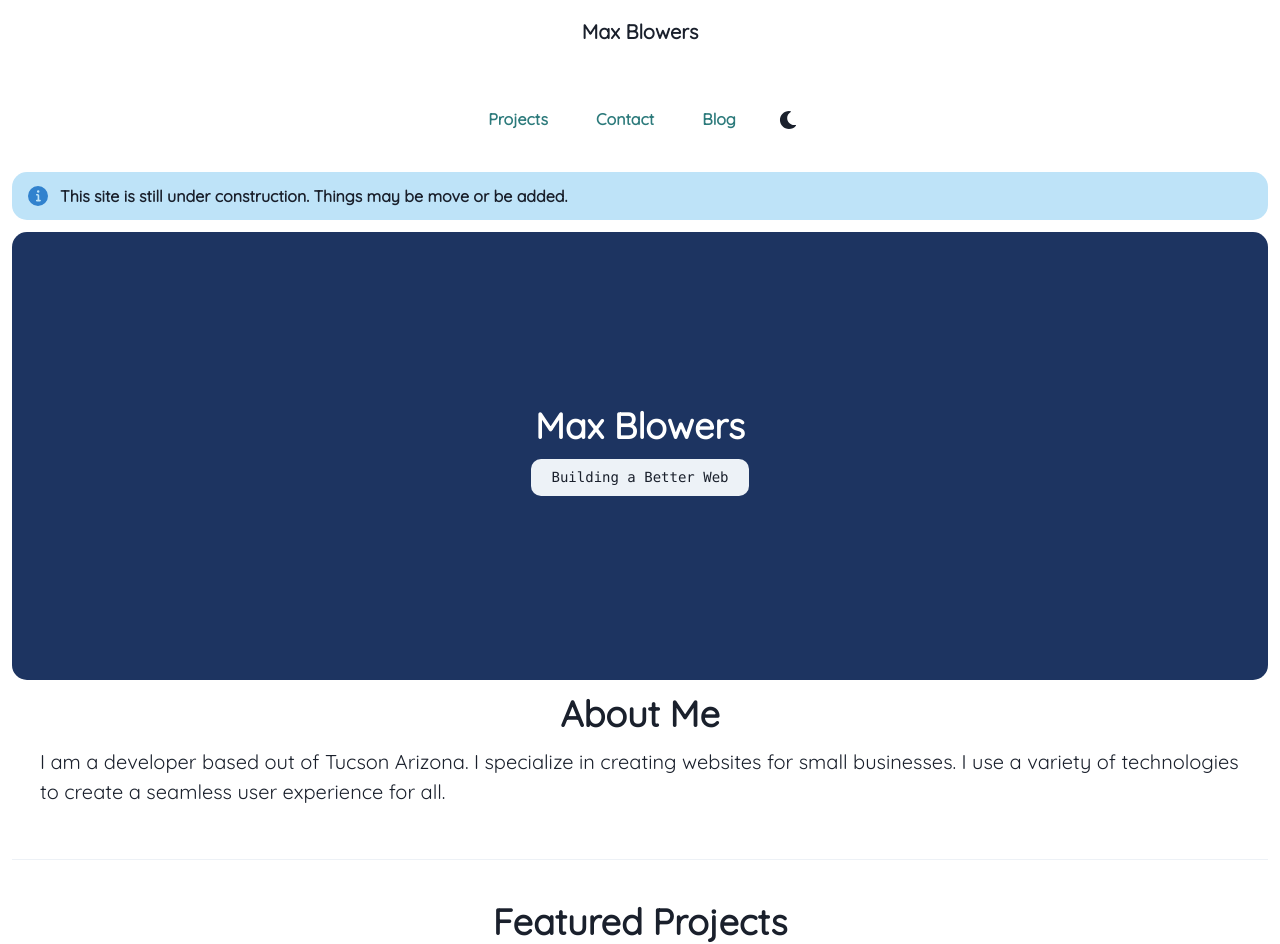
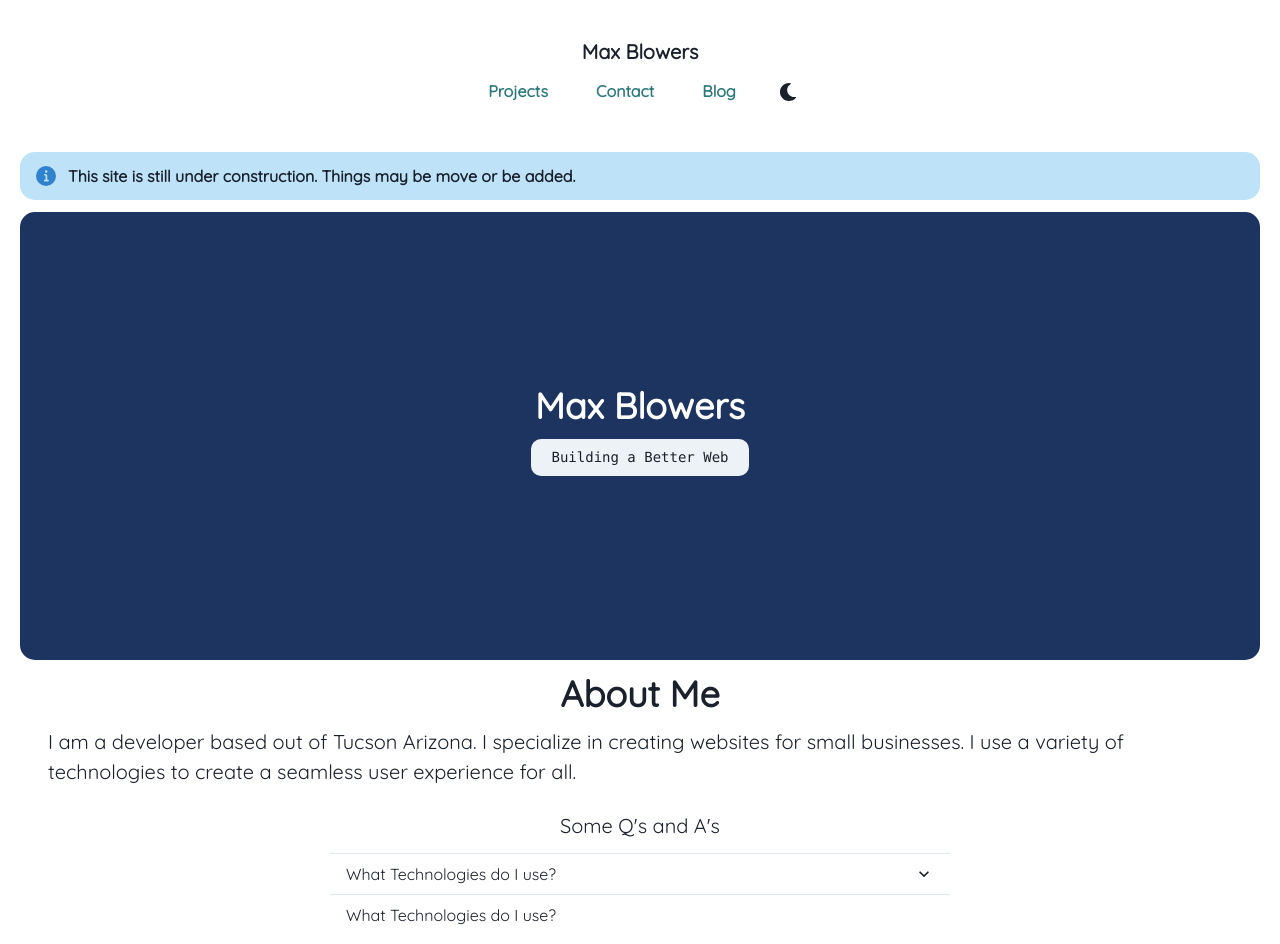
Before and after one commit to BlowersMax/blowersmax, a React (Create React App) app: page / in a window 1280 px wide. Shown: the top 944 px of the page. Built offline with nearby package versions, Linux system fonts and the light colour scheme.

Commit message:
TODO finish about

```diff
--- a/src/App.js
+++ b/src/App.js
@@ -4,8 +4,6 @@ import {
   extendTheme,
 } from '@chakra-ui/react';
 import "@fontsource/quicksand"
-import { ColorModeSwitcher } from './ColorModeSwitcher';
-import { Logo } from './Logo';
 import Home from './pages/home/home';
 import Header from './components/navigation/header';
 import { BrowserRouter, Route, Routes } from 'react-router-dom';
@@ -27,8 +25,6 @@ const theme = extendTheme({
   }
 })
 
-// Your web app's Firebase configuration
-// For Firebase JS SDK v7.20.0 and later, measurementId is optional
 const firebaseConfig = {
   apiKey: "AIzaSyCHZ5tRkUBW7Lb1-tXzy0JBLS-i31_5bNw",
   authDomain: "maxblowers-5280b.firebaseapp.com",
--- a/src/components/about/about.js
+++ b/src/components/about/about.js
@@ -1,4 +1,15 @@
-import { Flex, Heading, Text } from '@chakra-ui/react';
+import {
+  Accordion,
+  AccordionButton,
+  AccordionItem,
+  Flex,
+  Heading,
+  Text,
+  Box,
+  AccordionIcon,
+  AccordionPanel,
+  Center,
+} from '@chakra-ui/react';
 
 function About() {
   return (
@@ -9,6 +20,35 @@ function About() {
         websites for small businesses. I use a variety of technologies to create
         a seamless user experience for all.
       </Text>
+      <Text fontSize="xl" mx={7} my={3}>
+        Some Q's and A's
+      </Text>
+      <Accordion allowToggle width="50%">
+        <AccordionItem>
+          <h2>
+            <AccordionButton>
+              <Box flex="1" textAlign="left">
+                What Technologies do I use?
+              </Box>
+              <AccordionIcon />
+            </AccordionButton>
+          </h2>
+          <AccordionPanel>
+            I use React, SASS, Webflow, Chakra UI, NodeJS, and Javascript to
+            create websites!
+          </AccordionPanel>
+        </AccordionItem>
+        <AccordionItem>
+          <h2>
+            <AccordionButton>
+              <Box flex="1" textAlign="left">
+                What Technologies do I use?
+              </Box>
+            </AccordionButton>
+            <AccordionIcon />
+          </h2>
+        </AccordionItem>
+      </Accordion>
     </Flex>
   );
 }
--- a/src/components/contact/contact.js
+++ b/src/components/contact/contact.js
@@ -17,7 +17,7 @@ function Contact() {
                             pointerEvents='none'
                             children={<EmailIcon color='gray.300' />}
                         />
-                        <Input type='tel' placeholder='Email' />
+                        <Input type='email' placeholder='Email' />
                     </InputGroup>
 
                 </FormControl>
--- a/src/components/navigation/footer.js
+++ b/src/components/navigation/footer.js
@@ -1,16 +1,53 @@
-import { Button, ButtonGroup, Flex, Heading, Spacer, Text } from "@chakra-ui/react";
-import { FaInstagram, FaTwitter } from "react-icons/fa";
+import {
+  Button,
+  ButtonGroup,
+  Flex,
+  Heading,
+  Spacer,
+  Text,
+} from '@chakra-ui/react';
+import { FaInstagram, FaTwitter } from 'react-icons/fa';
 
 function Footer() {
+  function twtr() {
+    const win = window.open('https://twitter.com/blowersmax', '_blank');
+    if (win != null) {
+      win.focus();
+    }
+  }
+  function insta() {
+    const win = window.open('https://instagram.com/blowers.max', '_blank');
+    if (win != null) {
+      win.focus();
+    }
+  }
   return (
-        <Flex minWidth='max-content' direction='column' justify='center' alignItems='center' gap='2' mx='3' p='10' bg='brand.100' borderRadius={15}>
-            <Heading size='md'>&copy; Max Blowers - 2022</Heading>
+    <Flex
+      minWidth="max-content"
+      direction="column"
+      justify="center"
+      alignItems="center"
+      gap="2"
+      mx="3"
+      p="10"
+      bg="brand.100"
+      borderRadius={15}
+    >
+      <Heading size="md">&copy; Max Blowers - 2022</Heading>
       <Spacer />
       <ButtonGroup>
-                <Button colorScheme='twitter' leftIcon={<FaTwitter />}>
+        <Button
+          colorScheme="twitter"
+          onClick={() => {twtr();}}
+          leftIcon={<FaTwitter />}
+        >
           Twitter
         </Button>
-                <Button colorScheme='teal' leftIcon={<FaInstagram />}>
+        <Button
+          colorScheme="teal"
+          onClick={() => insta()}
+          leftIcon={<FaInstagram />}
+        >
           Instagram
         </Button>
       </ButtonGroup>
--- a/src/components/navigation/header.js
+++ b/src/components/navigation/header.js
@@ -1,18 +1,49 @@
-import { ColorModeSwitcher } from "../../ColorModeSwitcher";
+import { ColorModeSwitcher } from '../../ColorModeSwitcher';
 
-const { Flex, Heading, Button, ButtonGroup, Spacer, Box } = require("@chakra-ui/react");
+const {
+  Flex,
+  Heading,
+  Button,
+  ButtonGroup,
+  Spacer,
+  Box,
+} = require('@chakra-ui/react');
 
 function Header() {
   return (
-        <Flex minWidth='max-content' direction='column' maxWidth='100vw' alignItems='center' gap='2'>
-            <Box p='5'>
-                <Heading size='md'>Max Blowers</Heading>
+    <Flex
+      minWidth="max-content"
+      direction="column"
+      maxWidth="100vw"
+      alignItems="center"
+      gap="2"
+      my="10"
+    >
+      <Box>
+        <Heading size="md">Max Blowers</Heading>
       </Box>
-            <Spacer />
-            <ButtonGroup gap='2' p={5}>
-                <Button colorScheme='teal' variant='ghost'>Projects</Button>
-                <Button colorScheme='teal' variant='ghost'>Contact</Button>
-                <Button colorScheme='teal' variant='ghost'>Blog</Button>
+      <ButtonGroup gap="2">
+        <Button
+          colorScheme="teal"
+          variant="ghost"
+          onClick={() => {
+            window.location = '#projects';
+          }}
+        >
+          Projects
+        </Button>
+        <Button
+          colorScheme="teal"
+          variant="ghost"
+          onClick={() => {
+            window.location = '#contact';
+          }}
+        >
+          Contact
+        </Button>
+        <Button colorScheme="teal" variant="ghost">
+          Blog
+        </Button>
         <ColorModeSwitcher />
       </ButtonGroup>
     </Flex>
--- a/src/components/projects/projects.js
+++ b/src/components/projects/projects.js
@@ -18,7 +18,7 @@ function FeaturedProjects() {
       gap={2}
     >
       <Heading as="h2">Featured Projects</Heading>
-      <Flex direction="row" my={3} gap="5" wrap='wrap' mx={10}>
+      <Flex direction="row" my={3} gap="3" wrap='wrap' mx={10}>
         <Box
           bg="brand.100"
           minW="sm"
@@ -68,7 +68,6 @@ function FeaturedProjects() {
           <Center>
             <Text fontSize="xl">My Portfolio</Text>
           </Center>
-          <Text></Text>
           <Flex justify="space-around" my={3}>
             <Button colorScheme='teal' leftIcon={<FaGithub />}>
               GitHub
--- /dev/null
+++ b/src/fuck.css
@@ -0,0 +1,3 @@
+html {
+    scroll-behavior: smooth;
+}
--- a/src/index.js
+++ b/src/index.js
@@ -1,17 +1,12 @@
-import { ColorModeScript } from '@chakra-ui/react';
-import React, { StrictMode } from 'react';
-import ReactDOM from 'react-dom';
+import React from 'react';
+import { createRoot } from 'react-dom/client';
 import App from './App';
 import reportWebVitals from './reportWebVitals';
 import * as serviceWorker from './serviceWorker';
 
-ReactDOM.render(
-  <StrictMode>
-    <ColorModeScript />
-    <App />
-  </StrictMode>,
-  document.getElementById('root')
-);
+const container = document.getElementById('root')
+const root = createRoot(container)
+root.render(<App />)
 
 // If you want your app to work offline and load faster, you can change
 // unregister() to register() below. Note this comes with some pitfalls.
--- a/src/pages/home/home.js
+++ b/src/pages/home/home.js
@@ -9,10 +9,11 @@ import About from '../../components/about/about';
 import Contact from '../../components/contact/contact';
 import Hero from '../../components/hero/hero';
 import FeaturedProjects from '../../components/projects/projects';
+import '../../fuck.css'
 
 function Home() {
   return (
-    <Box m={3}>
+    <Box m={5}>
       <Alert status="info" borderRadius={15}>
         <AlertIcon />
         <AlertTitle>
@@ -22,8 +23,10 @@ function Home() {
       <Hero />
       <About />
       <Divider my='10' />
+      <div id='projects' />
       <FeaturedProjects />
       <Divider my='10' />
+      <div id='contact' />
       <Contact />
     </Box>
   );
```
Lines whose indentation alone changed are shown as unchanged.
